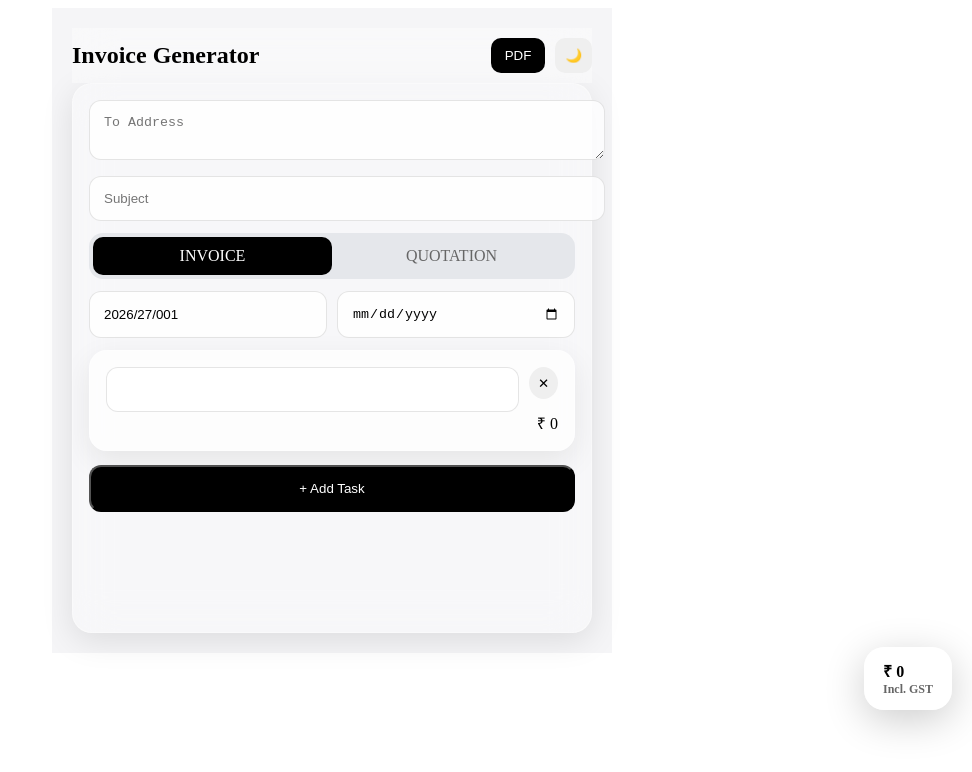
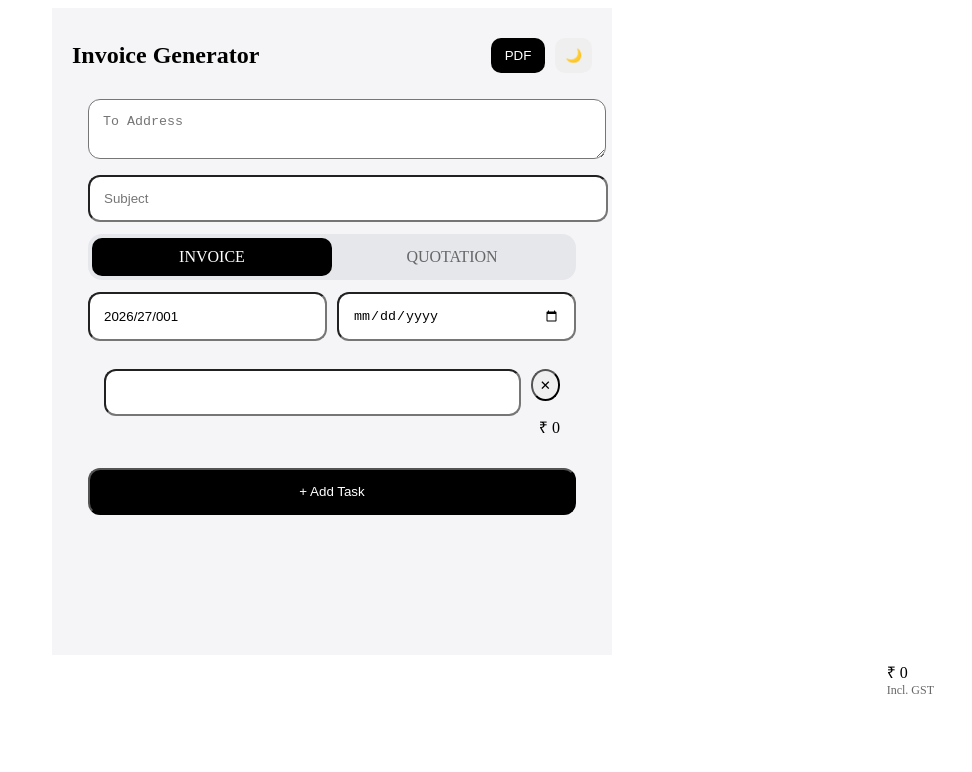
Before and after one commit to mitradaniel/gen_invoice, a Next.js app: page / in a window 1280 px wide. Shown: the top 772 px of the page, without its empty margins (308-1280 px from the left). Built offline with nearby package versions, Linux system fonts and the light colour scheme.

Commit message:
Update page.js

```diff
--- a/app/page.js
+++ b/app/page.js
@@ -6,7 +6,7 @@ export default function Page() {
   const [dark, setDark] = useState(false);
   const [loading, setLoading] = useState(false);
 
-  const [docType, setDocType] = useState("INVOICE"); // ✅ ADDED
+  const [docType, setDocType] = useState("INVOICE");
 
   const [tasks, setTasks] = useState([
     { id: Date.now(), name: "", qty: 0, rate: 0, amount: 0, type: "sqft" }
@@ -17,7 +17,6 @@ export default function Page() {
   const [date, setDate] = useState("");
   const [to, setTo] = useState("");
 
-  /* ===== FLOATING ===== */
   const [pos, setPos] = useState({ x: 260, y: 10 });
   const dragging = useRef(false);
   const offset = useRef({ x: 0, y: 0 });
@@ -50,8 +49,6 @@ export default function Page() {
     };
   }, []);
 
-  /* ===== LOGIC ===== */
-
   const updateTask = (id, field, value) => {
     setTasks(tasks.map(t => t.id === id ? { ...t, [field]: value } : t));
   };
@@ -81,7 +78,6 @@ export default function Page() {
   const gst = subtotal * 0.18;
   const total = subtotal + gst;
 
-  /* ===== PDF ===== */
   const generatePDF = async () => {
     try {
       setLoading(true);
@@ -99,7 +95,7 @@ export default function Page() {
           sgst: gst / 2,
           cgst: gst / 2,
           total,
-          docType // ✅ ADDED
+          docType
         })
       });
 
@@ -114,87 +110,6 @@ export default function Page() {
     }
   };
 
-  const container = { maxWidth:520, margin:"auto", padding:20 };
-
-  const header = {
-    position: "sticky",
-    top: 0,
-    zIndex: 50,
-    display: "flex",
-    justifyContent: "space-between",
-    alignItems: "center",
-    padding: "10px 0",
-    backdropFilter: "blur(20px)",
-    background: "rgba(255,255,255,0.4)"
-  };
-
-  const topBtn = { padding:"10px 14px", borderRadius:10, border:"none", background:"#000", color:"#fff", cursor:"pointer" };
-
-  const toggle = { padding:10, borderRadius:10, border:"none", cursor:"pointer" };
-
-  const formWrapper = {
-    padding: 16,
-    borderRadius: 20,
-    paddingBottom: 120,
-    background: "rgba(255,255,255,0.25)",
-    backdropFilter: "blur(20px)",
-    WebkitBackdropFilter: "blur(20px)",
-    border: "1px solid rgba(255,255,255,0.3)",
-    boxShadow: "0 8px 32px rgba(0,0,0,0.1)"
-  };
-
-  const input = {
-    width: "100%",
-    padding: 14,
-    marginBottom: 12,
-    borderRadius: 12,
-    border: "1px solid rgba(0,0,0,0.1)",
-    background: "rgba(255,255,255,0.8)",
-    outline: "none"
-  };
-
-  const row = { display:"flex", gap:10 };
-
-  const card = {
-    padding: 16,
-    borderRadius: 18,
-    marginBottom: 14,
-    background: "rgba(255,255,255,0.6)",
-    backdropFilter: "blur(16px)",
-    border: "1px solid rgba(255,255,255,0.4)",
-    boxShadow: "0 10px 30px rgba(0,0,0,0.08)"
-  };
-
-  const taskHeader = { display:"flex", gap:10 };
-
-  const deleteBtn = { width:32, height:32, borderRadius:"50%", border:"none" };
-
-  const segmentedContainer = { position:"relative", display:"flex", background:"#e5e7eb", borderRadius:14, padding:4, marginTop:10, marginBottom:14 };
-
-  const slider = { position:"absolute", top:4, left:4, width:"33.33%", height:"calc(100% - 8px)", background:"#000", borderRadius:10, transition:"transform 0.28s cubic-bezier(0.34,1.56,0.64,1)" };
-
-  const segmentItem = { flex:1, textAlign:"center", padding:10, cursor:"pointer", zIndex:1 };
-
-  const amount = { textAlign:"right" };
-
-  const addBtn = { width:"100%", padding:14, borderRadius:12, background:"#000", color:"#fff" };
-
-  const floating = {
-    position: "fixed",
-    bottom: 90,
-    right: 20,
-    padding: "12px 18px",
-    borderRadius: 20,
-    background: "rgba(255,255,255,0.25)",
-    backdropFilter: "blur(25px)",
-    WebkitBackdropFilter: "blur(25px)",
-    border: "1px solid rgba(255,255,255,0.3)",
-    boxShadow: "0 10px 40px rgba(0,0,0,0.2)",
-    fontWeight: "600",
-    zIndex: 20
-  };
-
-
   return (
     <div style={{
       ...container,
@@ -202,7 +117,6 @@ export default function Page() {
       color: dark ? "#fff" : "#000"
     }}>
 
-      {/* HEADER */}
       <div style={header}>
         <h2 style={{ margin: 0 }}>Invoice Generator</h2>
 
@@ -217,36 +131,21 @@ export default function Page() {
         </div>
       </div>
 
-      {/* FORM */}
       <div style={formWrapper}>
-
         <textarea placeholder="To Address" value={to} onChange={(e)=>setTo(e.target.value)} style={input}/>
         <input placeholder="Subject" value={subject} onChange={(e)=>setSubject(e.target.value)} style={input}/>
 
-        {/* ✅ NEW TOGGLE */}
-        <div style={{
-          display: "flex",
-          background: "#e5e7eb",
-          borderRadius: 14,
-          padding: 4,
-          marginBottom: 12
-        }}>
-          {["INVOICE", "QUOTATION"].map(type => (
-            <div
-              key={type}
-              onClick={() => setDocType(type)}
-              style={{
-                flex: 1,
-                textAlign: "center",
-                padding: 10,
-                borderRadius: 10,
-                cursor: "pointer",
-                background: docType === type ? "#000" : "transparent",
-                color: docType === type ? "#fff" : "#666"
-              }}
-            >
-              {type}
-            </div>
+        <div style={segmentedContainer}>
+          {["INVOICE","QUOTATION"].map(type=>(
+            <div key={type} onClick={()=>setDocType(type)} style={{
+              flex:1,
+              textAlign:"center",
+              padding:10,
+              borderRadius:10,
+              background: docType===type?"#000":"transparent",
+              color: docType===type?"#fff":"#666",
+              cursor:"pointer"
+            }}>{type}</div>
           ))}
         </div>
 
@@ -261,16 +160,13 @@ export default function Page() {
               <input value={t.name} onChange={(e)=>updateTask(t.id,"name",e.target.value)} style={{...input,marginBottom:0}}/>
               <button onClick={()=>deleteTask(t.id)} style={deleteBtn}>✕</button>
             </div>
-
             <div style={amount}>₹ {getTotal(t).toLocaleString()}</div>
           </div>
         ))}
 
         <button onClick={addTask} style={addBtn}>+ Add Task</button>
-
       </div>
 
-      {/* FLOATING TOTAL */}
       <div onMouseDown={startDrag} style={floating}>
         ₹ {total.toLocaleString()}
         <div style={{fontSize:12,opacity:0.6}}>Incl. GST</div>
@@ -280,5 +176,35 @@ export default function Page() {
   );
 }
 
-/* ===== STYLES ===== */
-// (UNCHANGED — YOUR ORIGINAL)
+/* ===== STYLES (MOVED OUTSIDE) ===== */
+
+const container = { maxWidth:520, margin:"auto", padding:20 };
+
+const header = {
+  position:"sticky", top:0, zIndex:50, display:"flex",
+  justifyContent:"space-between", alignItems:"center", padding:"10px 0"
+};
+
+const topBtn = { padding:"10px 14px", borderRadius:10, border:"none", background:"#000", color:"#fff" };
+
+const toggle = { padding:10, borderRadius:10, border:"none" };
+
+const formWrapper = { padding:16, borderRadius:20, paddingBottom:120 };
+
+const input = { width:"100%", padding:14, marginBottom:12, borderRadius:12 };
+
+const row = { display:"flex", gap:10 };
+
+const card = { padding:16, borderRadius:18, marginBottom:14 };
+
+const taskHeader = { display:"flex", gap:10 };
+
+const deleteBtn = { width:32, height:32, borderRadius:"50%" };
+
+const segmentedContainer = { display:"flex", background:"#e5e7eb", borderRadius:14, padding:4, marginBottom:12 };
+
+const amount = { textAlign:"right" };
+
+const addBtn = { width:"100%", padding:14, borderRadius:12, background:"#000", color:"#fff" };
+
+const floating = { position:"fixed", bottom:90, right:20, padding:"12px 18px", borderRadius:20 };
```
